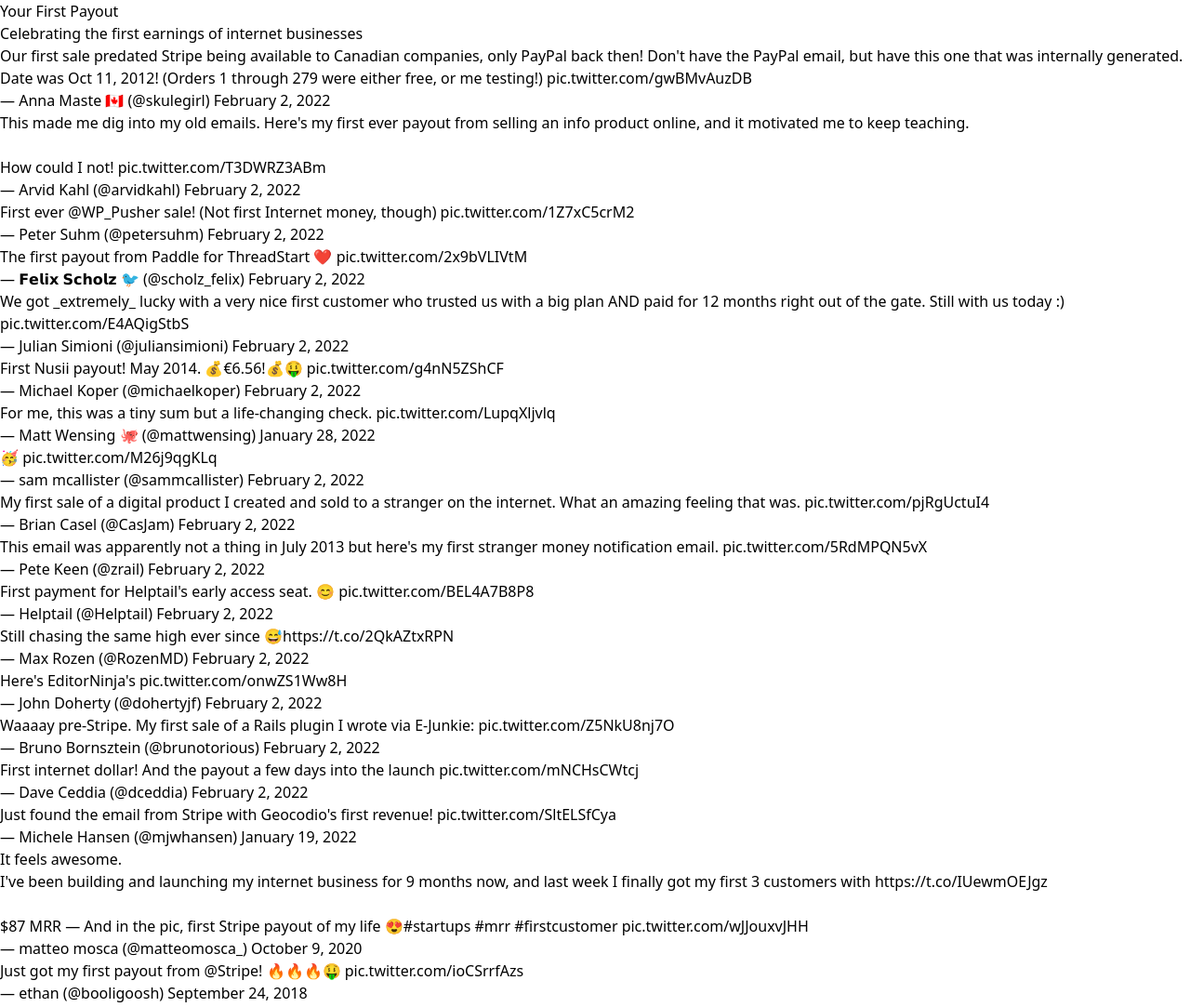
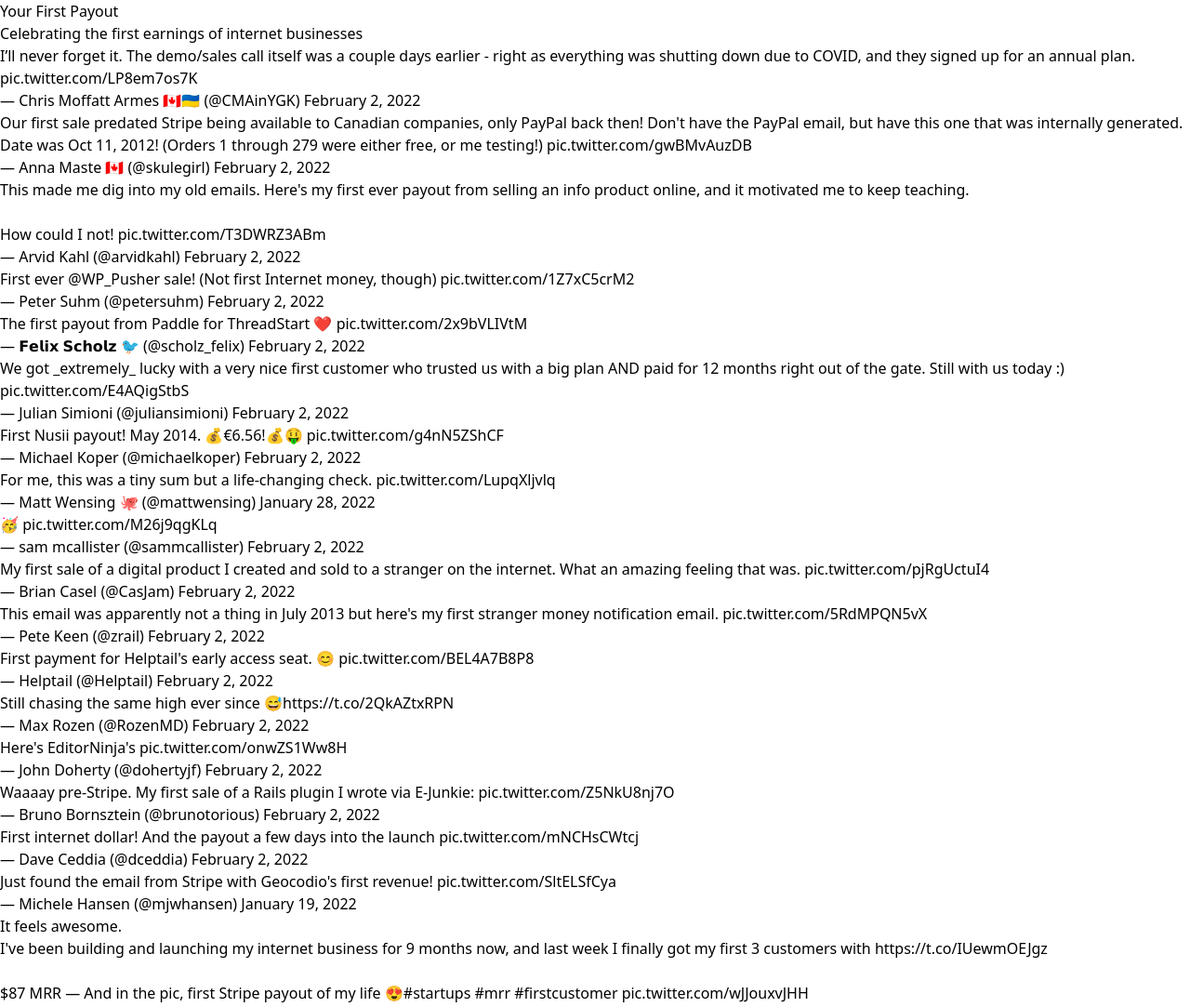
Before and after one commit to MiniCodeMonkey/yourfirstpayout.com, a website built with Parcel: page src/index.html in a window 1280 px wide. Shown: the top 1083 px of the page at 93% size. Built offline with nearby package versions, Linux system fonts and the light colour scheme.

Commit message:
chris armes
added

```diff
--- a/src/index.html
+++ b/src/index.html
@@ -20,6 +20,8 @@
     </h2>
 
     <div class="mx-auto max-w-lg">
+      <blockquote class="twitter-tweet" data-conversation="none" data-dnt="true"><p lang="en" dir="ltr">I’ll never forget it. The demo/sales call itself was a couple days earlier - right as everything was shutting down due to COVID, and they signed up for an annual plan. <a href="https://t.co/LP8em7os7K">pic.twitter.com/LP8em7os7K</a></p>&mdash; Chris Moffatt Armes 🇨🇦🇺🇦 (@CMAinYGK) <a href="https://twitter.com/CMAinYGK/status/1488968163022848000?ref_src=twsrc%5Etfw">February 2, 2022</a></blockquote>
+
       <blockquote class="twitter-tweet" data-conversation="none" data-dnt="true"><p lang="en" dir="ltr">Our first sale predated Stripe being available to Canadian companies, only PayPal back then! Don&#39;t have the PayPal email, but have this one that was internally generated. Date was Oct 11, 2012! (Orders 1 through 279 were either free, or me testing!) <a href="https://t.co/gwBMvAuzDB">pic.twitter.com/gwBMvAuzDB</a></p>&mdash; Anna Maste 🇨🇦 (@skulegirl) <a href="https://twitter.com/skulegirl/status/1488963057216856065?ref_src=twsrc%5Etfw">February 2, 2022</a></blockquote>
 
       <blockquote class="twitter-tweet" data-conversation="none" data-dnt="true"><p lang="en" dir="ltr">This made me dig into my old emails. Here&#39;s my first ever payout from selling an info product online, and it motivated me to keep teaching.<br><br>How could I not! <a href="https://t.co/T3DWRZ3ABm">pic.twitter.com/T3DWRZ3ABm</a></p>&mdash; Arvid Kahl (@arvidkahl) <a href="https://twitter.com/arvidkahl/status/1488966538891862023?ref_src=twsrc%5Etfw">February 2, 2022</a></blockquote>
```
